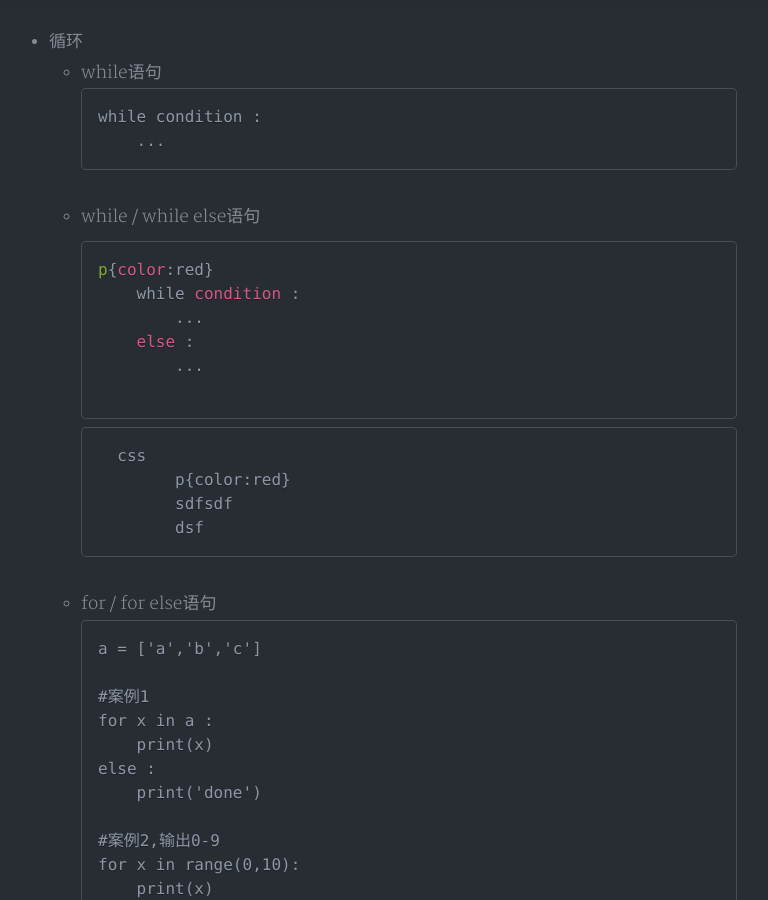
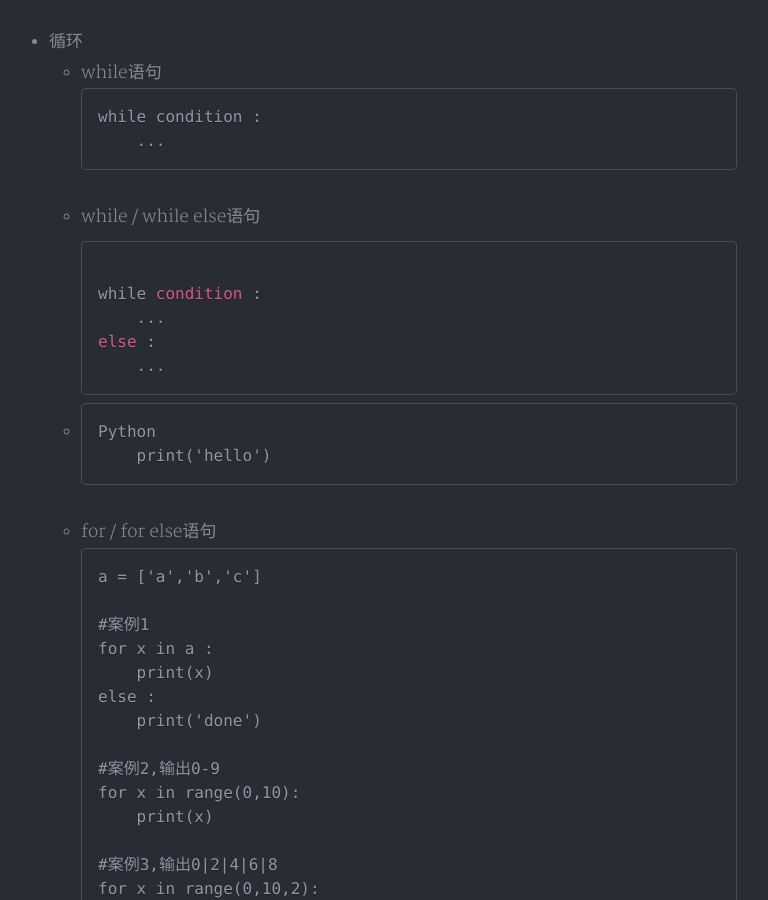
Before and after one commit to cszmzh/BA-NANA.github.io, a Jekyll site: the page built from _posts/2020-01-22-Python3入门（一）.md, in a window 1280 px wide and 900 px high, scrolled down 9438 px. Shown: the whole window, without its empty margins (263-1031 px from the left). Built offline with Jekyll 4.4.1, drawn with Linux system fonts in a browser that asks for light colours; nearby versions of some CDN libraries; comment, search, counter and statistics services are not loaded; a style sheet for code colours, icons or effects is not loaded.

Commit message:
Update 2020-01-22-Python3入门（一）.md

````diff
--- a/_posts/2020-01-22-Python3入门（一）.md
+++ b/_posts/2020-01-22-Python3入门（一）.md
@@ -431,19 +431,17 @@ toc: true
 
   * while / while else语句
 
-    <pre><code class="language-css">p{color:red}
-    	while condition :
-    		...
-    	else :
-    		...
-    		</code></pre>
+    <pre><code class="language-css">
+    while condition :
+    	...
+    else :
+    	...
+    </code></pre>
 
-    ~~~
-  	css
-    		p{color:red}
-    		sdfsdf
-    		dsf
-    ~~~
+  * ```
+  Python
+    	print('hello')
+    ```
 
   * for / for else语句
 
@@ -461,7 +459,7 @@ toc: true
     	print(x)
 
     #案例3,输出0|2|4|6|8
-  for x in range(0,10,2):
+    for x in range(0,10,2):
     	print(x,end="|")
 
     #案例4,切片
````
